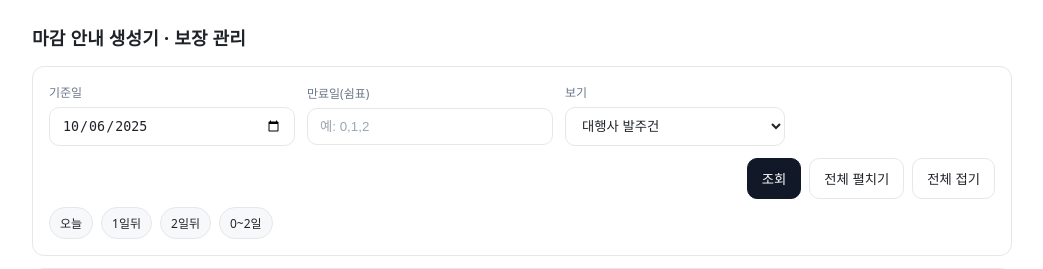
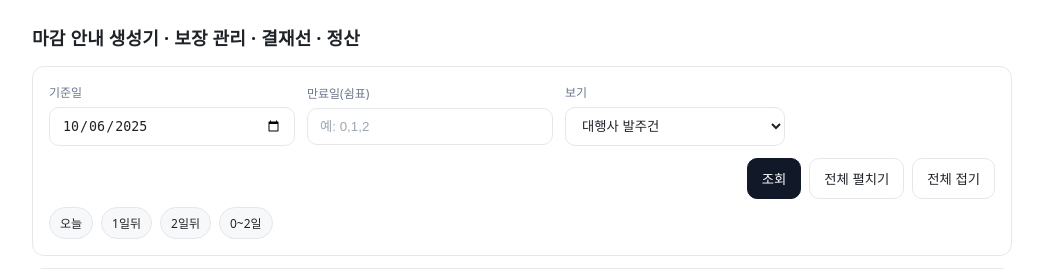
Before and after one commit to qwerpoiuqqq/jtwolab-DeadlineNotifier, a Flask app: page / in a window 1280 px wide. Shown: the top 269 px of the page, without its empty margins (118-1161 px from the left). Run offline with Flask 3, Linux system fonts and the light colour scheme.

Commit message:
index.html UI 업데이트

```diff
--- a/templates/index.html
+++ b/templates/index.html
@@ -68,7 +68,7 @@
   </head>
   <body>
     <div class="container">
-      <div class="title"><a class="home-link" href="/">마감 안내 생성기</a> · <a class="home-link" href="/manage" style="font-weight:600">보장 관리</a></div>
+      <div class="title"><a class="home-link" href="/">마감 안내 생성기</a> · <a class="home-link" href="/manage" style="font-weight:600">보장 관리</a> · <a class="home-link" href="/settlement">결재선 · 정산</a></div>
 
       <div class="panel" style="margin-bottom:12px">
         <form id="q" method="get" action="/">
```
